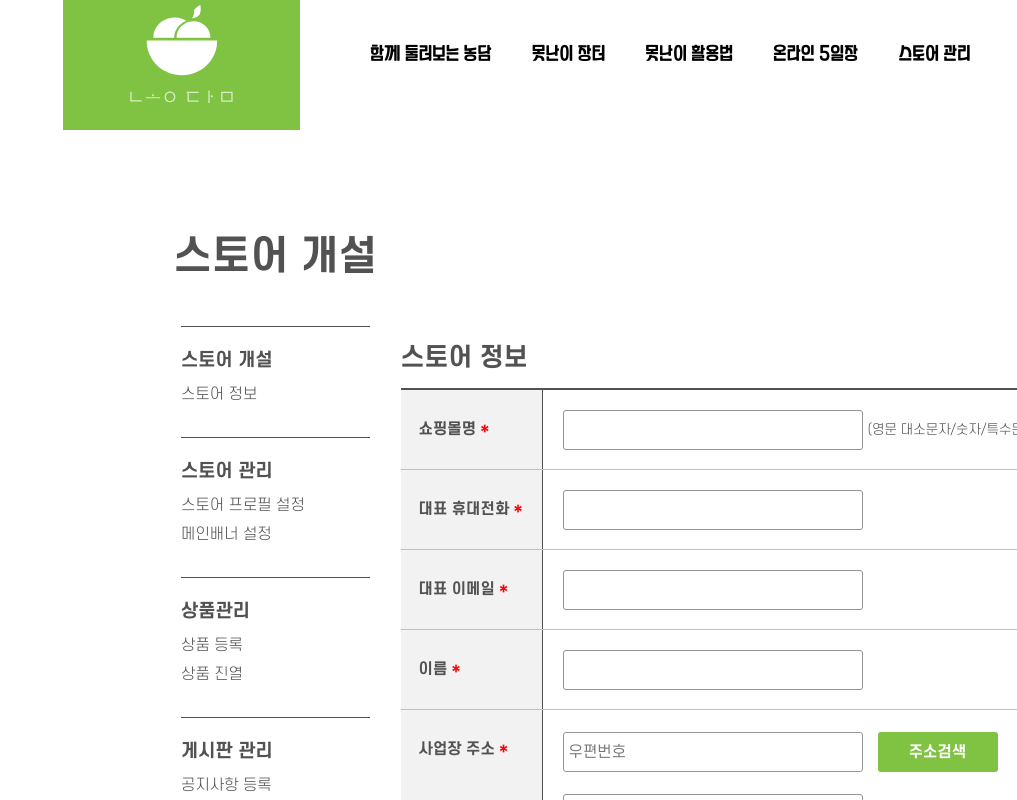
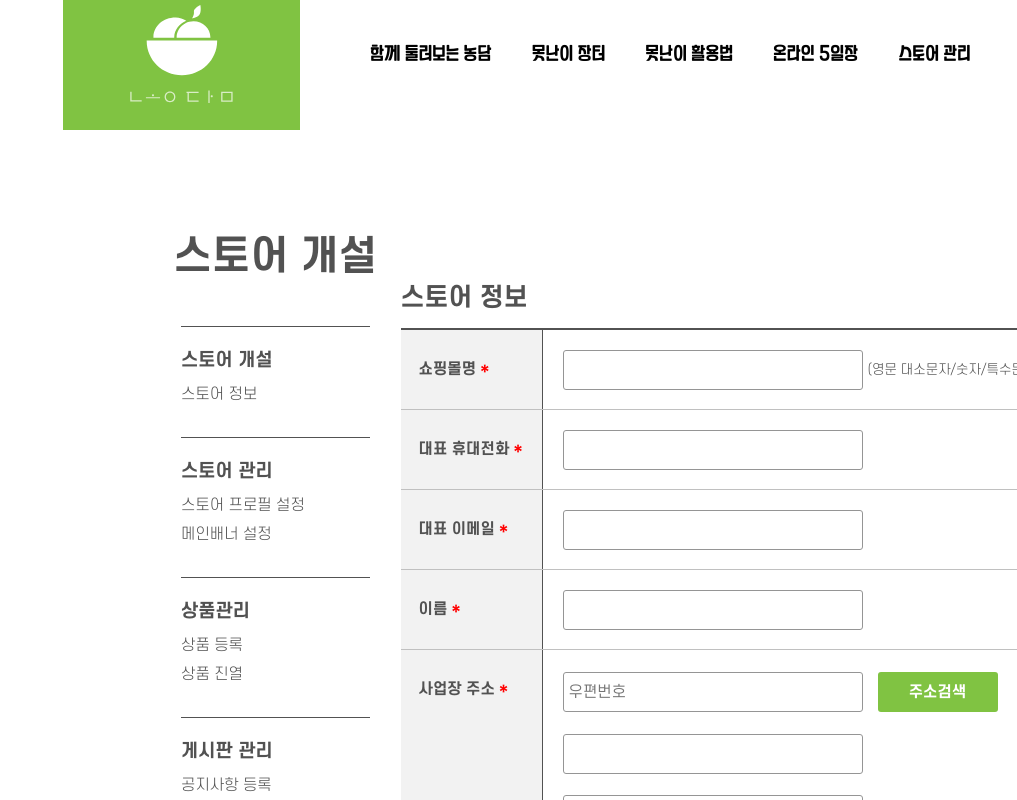
Before and after one commit to dlehdrb128/NongDam_Project, a React (Create React App) app in the folder frontend/: page /admin/create in a window 1280 px wide. Shown: the top 800 px of the page, without its empty margins (263-1280 px from the left). Built offline with nearby package versions, Linux system fonts and the light colour scheme.

Commit message:
리모컨 수정, 스토어 오픈 Form 수정

```diff
--- a/frontend/src/LayOut/Remocon.js
+++ b/frontend/src/LayOut/Remocon.js
@@ -1,5 +1,4 @@
 import styled from "styled-components";
-import { useState } from "react";
 import { Link } from "react-router-dom";
 
 const Remote = styled.div`
@@ -107,15 +106,9 @@ const Remote = styled.div`
 `;
 
 const Remocon = () => {
-  const [ScrollY, setScrollY] = useState(0);
-
   //Top btn func
   const MoveTop = () => {
-    window.scrollTo({
-      top: 0,
-      behavior: "smooth",
-    });
-    setScrollY(0);
+    window.scrollTo({ top: 0, behavior: "smooth" });
   };
 
   return (
--- a/frontend/src/Pages/StoreOpen/StoreOpenForm.js
+++ b/frontend/src/Pages/StoreOpen/StoreOpenForm.js
@@ -4,7 +4,7 @@ import Theme from "../../Theme/theme";
 // 메인박스로 묶음
 const MainBox = styled.div`
   width: 843px;
-  padding: 240px 0 70px 0;
+  padding: 180px 0 70px 0;
   display: flex;
   flex-direction: column;
 
```
